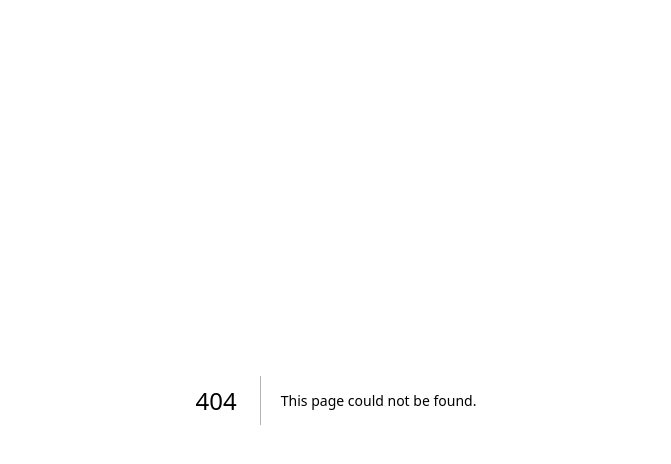
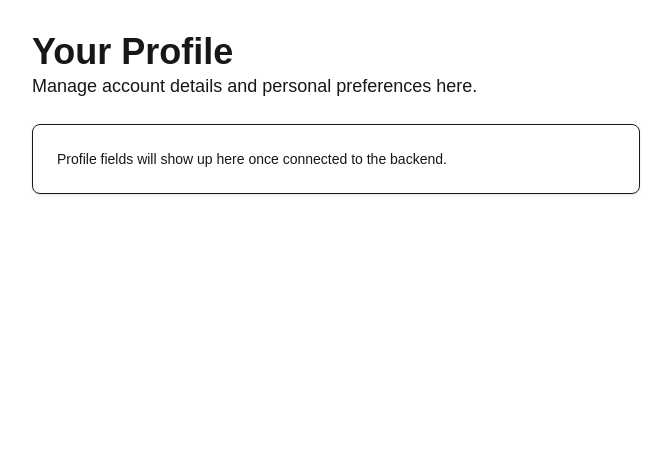
Before and after one commit to xuwen-ho/whipnae, a Next.js app in the folder frontend/: page /profile in a window 1280 px wide. Before the commit this address had no page. Shown: the top 464 px of the page, without its empty margins (304-975 px from the left). Built offline with nearby package versions, Linux system fonts and the light colour scheme.

Commit message:
Add frontend scaffolding

```diff
--- /dev/null
+++ b/frontend/src/app/chat/api/route.ts
@@ -0,0 +1,14 @@
+import { NextRequest, NextResponse } from "next/server";
+
+export async function POST(request: NextRequest) {
+  try {
+    const payload = await request.json();
+    // TODO: Forward the payload to the Python backend once the endpoint is ready.
+    return NextResponse.json({ message: "Chat endpoint not yet implemented", payload });
+  } catch (error) {
+    return NextResponse.json(
+      { error: "Invalid request body" },
+      { status: 400 }
+    );
+  }
+}
--- /dev/null
+++ b/frontend/src/app/chat/page.tsx
@@ -0,0 +1,18 @@
+import Link from "next/link";
+
+export default function ChatPage() {
+  return (
+    <main className="flex min-h-screen flex-col items-center justify-center gap-6 p-8">
+      <h1 className="text-4xl font-semibold">Chat with the Assistant</h1>
+      <p className="text-center text-lg text-muted-foreground">
+        Start a conversation with the AI assistant. This page will stream messages and show responses in real time.
+      </p>
+      <Link
+        href="/"
+        className="rounded-md bg-primary px-4 py-2 text-primary-foreground shadow-sm"
+      >
+        Back to Home
+      </Link>
+    </main>
+  );
+}
--- /dev/null
+++ b/frontend/src/app/profile/page.tsx
@@ -0,0 +1,17 @@
+export default function ProfilePage() {
+  return (
+    <main className="mx-auto flex min-h-screen max-w-2xl flex-col gap-6 p-8">
+      <header>
+        <h1 className="text-4xl font-semibold">Your Profile</h1>
+        <p className="text-lg text-muted-foreground">
+          Manage account details and personal preferences here.
+        </p>
+      </header>
+      <section className="rounded-lg border border-border p-6 shadow-sm">
+        <p className="text-sm text-muted-foreground">
+          Profile fields will show up here once connected to the backend.
+        </p>
+      </section>
+    </main>
+  );
+}
```
